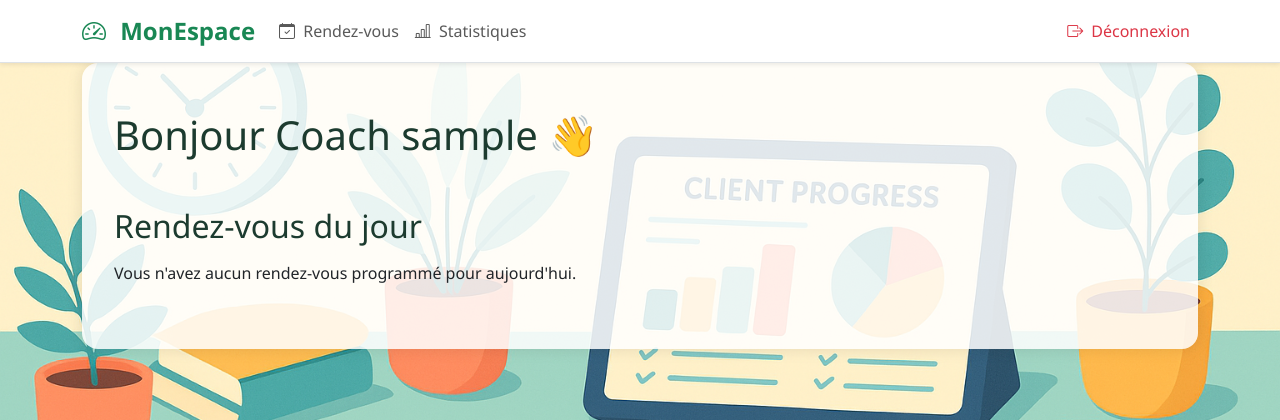
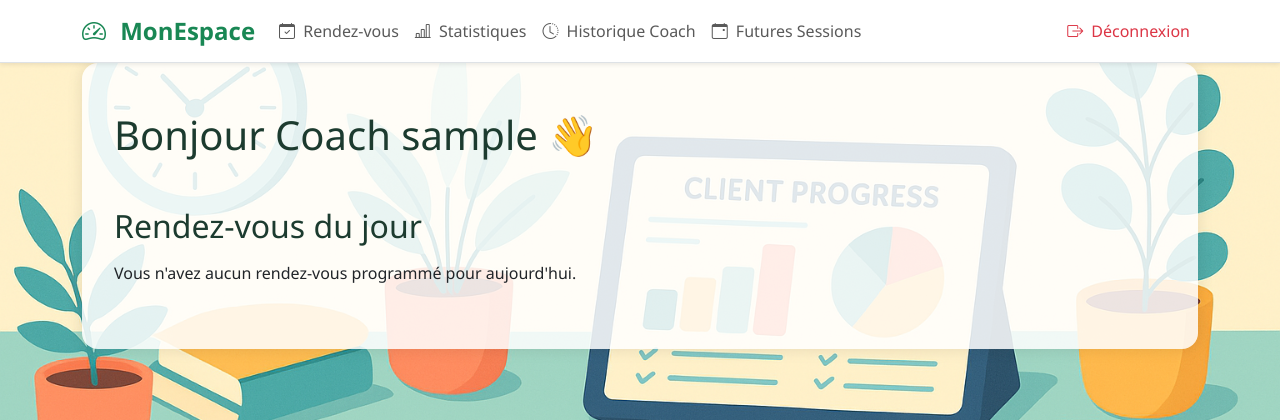
Before and after one commit to benjsant/tp_django_coach_client, a Django app: page /dashboard/coach/ in a window 1280 px wide. Shown: the top 420 px of the page. Run offline with Django 5.2, Linux system fonts and the light colour scheme; the visitor is signed in with stand-in values (Sample User, id 1); data that the repository does not hold is empty; some libraries are stand-ins or nearby versions.

Commit message:
historique coach finis plus que les toast

```diff
--- a/accounts/static/accounts/css/dashboard.css
+++ b/accounts/static/accounts/css/dashboard.css
@@ -1,24 +1,22 @@
 /* Variables CSS */
 :root {
-  --color-primary: #3b82f6;       /* bleu vif */
-  --color-primary-dark: #2563eb;  /* bleu plus foncé */
-  --color-secondary: #6b7280;     /* gris moyen */
+  --color-primary: #3b82f6; /* bleu vif */
+  --color-primary-dark: #2563eb; /* bleu plus foncé */
+  --color-secondary: #6b7280; /* gris moyen */
   --color-secondary-light: #9ca3af; /* gris clair */
-  --color-bg: #ffffff;            /* blanc */
-  --color-bg-alt: #f9fafb;        /* gris très clair */
-  --color-text: #1f2937;          /* texte sombre */
-  --color-text-light: #4b5563;    /* texte gris */
-  --color-border: #e5e7eb;        /* bordure légère */
-  --font-family: 'Poppins', sans-serif;
-  --color-success: #22c55e;        /* Vert "success" */
-  --color-success-dark: #15803d;   /* Vert foncé au hover */
-  --color-danger: #ef4444;         /* rouge vif */
-  --color-danger-dark: #b91c1c;    /* rouge foncé */
+  --color-bg: #ffffff; /* blanc */
+  --color-bg-alt: #f9fafb; /* gris très clair */
+  --color-text: #1f2937; /* texte sombre */
+  --color-text-light: #4b5563; /* texte gris */
+  --color-border: #e5e7eb; /* bordure légère */
+  --font-family: "Poppins", sans-serif;
+  --color-success: #22c55e; /* Vert "success" */
+  --color-success-dark: #15803d; /* Vert foncé au hover */
+  --color-danger: #ef4444; /* rouge vif */
+  --color-danger-dark: #b91c1c; /* rouge foncé */
   --color-warning: #f59e0b;
   --color-warning-dark: #d97706;
-
 }
-
 
 /* Fond général pour les dashboards (l'image est définie dynamiquement dans le HTML) */
 .dashboard-body {
@@ -26,18 +24,24 @@
   background-position: center;
   background-repeat: no-repeat;
   min-height: 100vh;
-  font-family: 'Segoe UI', Tahoma, Geneva, Verdana, sans-serif;
+  font-family: "Segoe UI", Tahoma, Geneva, Verdana, sans-serif;
 }
 
 .dashboard-container {
-  background-color: rgba(255, 255, 255, 0.85) !important; /* semi-transparent, mais lisible */
+  background-color: rgba(
+    255,
+    255,
+    255,
+    0.85
+  ) !important; /* semi-transparent, mais lisible */
   border-radius: 1rem;
   padding: 2rem;
   box-shadow: 0 0 1rem rgba(0, 0, 0, 0.1);
 }
 
 /* Titre + sous-titre */
-h1, h2 {
+h1,
+h2 {
   color: #1c3b2f;
 }
 
@@ -72,7 +76,7 @@ h1, h2 {
   border-color: var(--color-primary-dark);
   color: #fff;
   text-decoration: none;
-  box-shadow: 0 4px 12px rgba(59,130,246,0.4);
+  box-shadow: 0 4px 12px rgba(59, 130, 246, 0.4);
 }
 
 /* Buttons success */
@@ -155,14 +159,25 @@ h1, h2 {
   box-shadow: 0 4px 12px rgba(245, 158, 11, 0.4); /* Jaune-orange */
 }
 
-
 .navbar .nav-link.text-danger {
   font-weight: 500;
   transition: color 0.3s ease;
 }
 
-.navbar .nav-link.text-danger:hover{
+.navbar .nav-link.text-danger:hover {
   color: #991b1b; /* Rouge foncé */
   cursor: pointer;
   text-decoration: underline;
 }
+
+.offcanvas-top.fullscreen {
+  height: 100vh;
+}
+
+.offcanvas-top.fullscreen {
+  height: 100vh !important;
+}
+
+.dropdown-menu {
+  z-index: 1100;
+}
--- a/accounts/templates/accounts/dashboard.html
+++ b/accounts/templates/accounts/dashboard.html
@@ -37,24 +37,35 @@
                   <i class="bi bi-bar-chart-line me-1"></i> Statistiques
                 </a>
               </li>
+              <li class="nav-item">
+                <a class="nav-link" href="{% url 'seances:historique_coach' %}">
+                  <i class="bi bi-clock-history me-1"></i> Historique Coach
+                </a>
+              </li>
+              <li class="nav-item">
+                <a class="nav-link" href="{% url 'seances:futures_sessions_coach' %}">
+                  <i class="bi bi-calendar-event me-1"></i> Futures Sessions
+                </a>
+              </li>
             {% else %}
               <li class="nav-item">
                 <a class="nav-link" href="{% url 'seances:prise_rdv' %}">
-            <i class="bi bi-calendar-plus"></i> Prendre rendez-vous
+                  <i class="bi bi-calendar-plus me-1"></i> Prendre rendez-vous
                 </a>
               </li>
+
               <li class="nav-item">
-                <a class="nav-link" href="#">
-                  <i class="bi bi-chat-dots me-1"></i> Messages
+                <a class="nav-link" href="{% url 'seances:historique_client' %}">
+                  <i class="bi bi-clock-history me-1"></i> Historique
                 </a>
               </li>
             {% endif %}
           </ul>
 
           <ul class="navbar-nav ms-auto mb-2 mb-lg-0">
-            <li class="nav-item ">
-              <a class="nav-link text-danger " href="{% url 'accounts:logout' %}">
-                <i class="bi bi-box-arrow-right me-1 link-offset-2 link-underline-opacity-25 link-underline-opacity-100-hover"></i> Déconnexion
+            <li class="nav-item">
+              <a class="nav-link text-danger" href="{% url 'accounts:logout' %}">
+                <i class="bi bi-box-arrow-right me-1"></i> Déconnexion
               </a>
             </li>
           </ul>
--- a/seances/urls.py
+++ b/seances/urls.py
@@ -8,7 +8,7 @@ urlpatterns = [
      path("annuler/<int:seance_id>/", views.annuler_seance, name="annuler_seance"),
      path("rdv/<int:rdv_id>/fin/", views.confirmer_fin_rdv, name="confirmer_fin_rdv"),
      path("absent/<int:seance_id>/", views.marquer_absent, name="marquer_absent"),
-     path("histo_client/", views.historique_client , name="histo_client"),
-     path("histo_coach/", views.historique_coach , name="histo_coach"),
+     path("historique_client/", views.historique_client , name="historique_client"),
+     path("historique_coach/", views.historique_coach , name="historique_coach"),
      path('futures_sessions/', views.futures_sessions_coach, name='futures_sessions_coach'),
 ]
--- a/templates/base.html
+++ b/templates/base.html
@@ -65,11 +65,6 @@
                 </a>
               </li>
             {% endif %}
-            <li class="nav-item ms-3">
-              <a class="nav-link text-secondary" href="https://github.com/ton-compte" target="_blank" rel="noopener" aria-label="GitHub">
-                <i class="bi bi-github me-1"></i>
-              </a>
-            </li>
           </ul>
         </div>
       </div>
```
Also changed, not shown: accounts/templates/accounts/dashboard_client.html (+16 -22 lines), accounts/templates/accounts/dashboard_coach.html (+13 -20 lines), accounts/templates/accounts/login.html (+10 -11 lines), accounts/templates/accounts/signup.html (+7 -11 lines), seances/templates/seances/historique_client.html (+5 -5 lines), seances/templates/seances/historique_coach.html (+35 -53 lines). Lines whose indentation alone changed are shown as unchanged.
